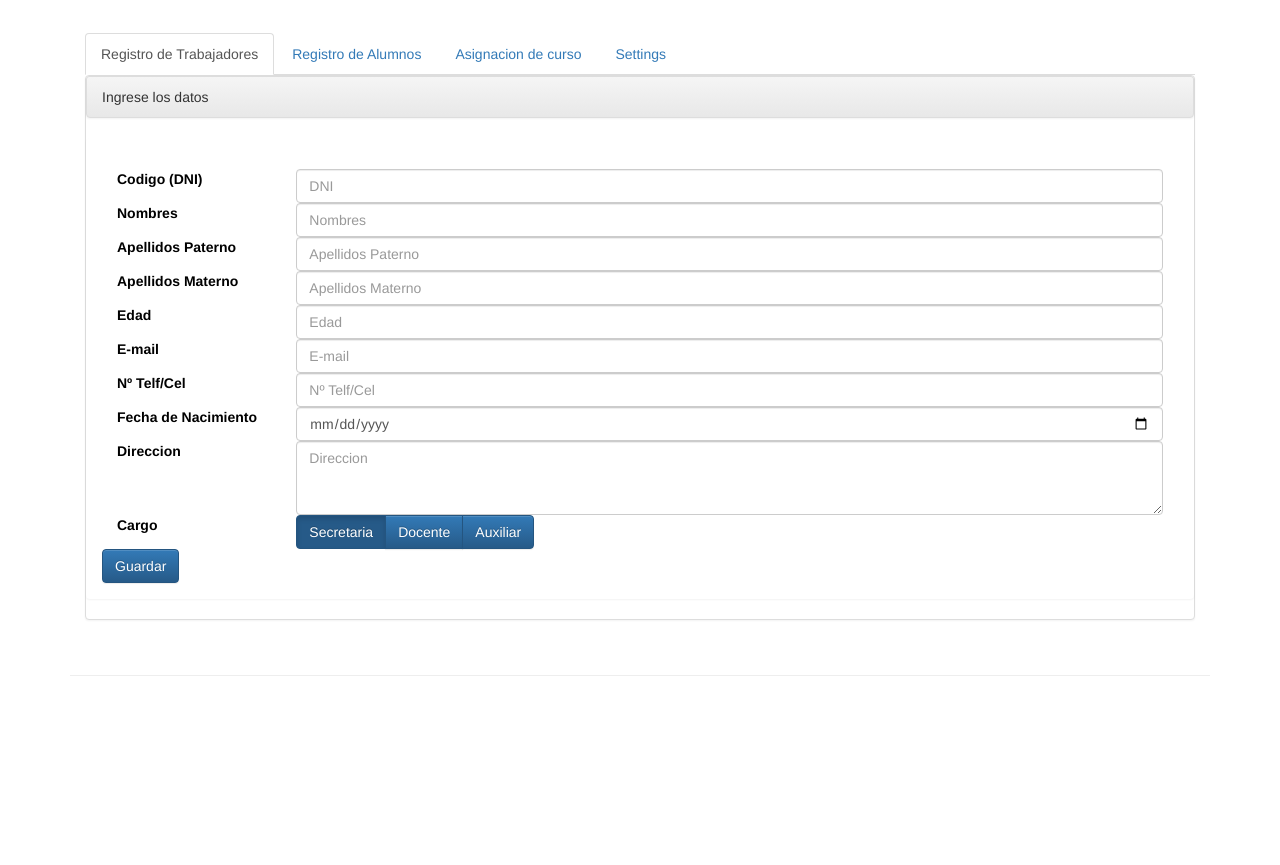
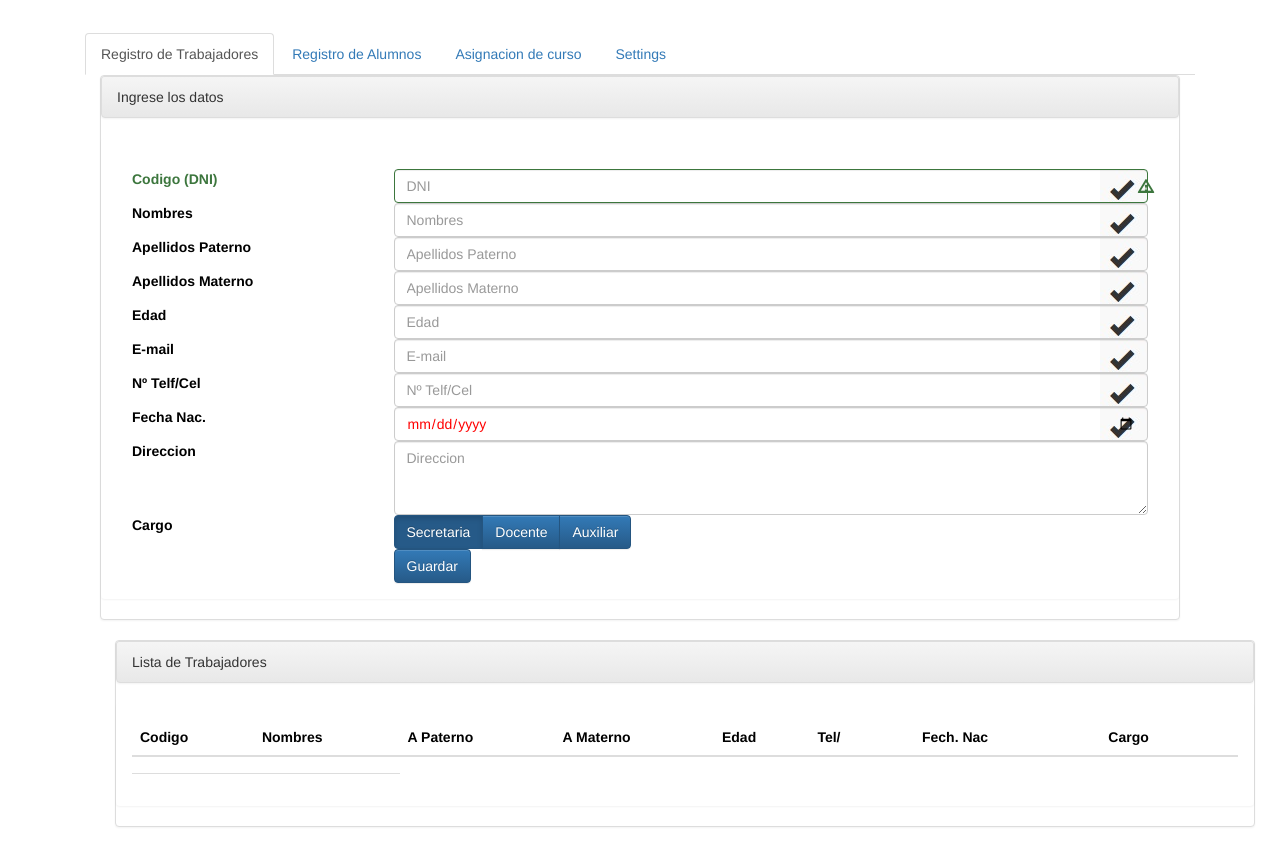
Before and after one commit to McGiver2017/siscol, a website: page SISCOLV2/public_html/siscolA_gestion_reg.html in a window 1280 px wide. Shown: the part 103-968 px from the top of the page. Before the commit the page ends 829 px from the top, so only its background shows below. Drawn offline with nearby package versions, Linux system fonts and the light colour scheme.

Commit message:
actualizacion
16:12 22 de febrero del 2017

```diff
--- a/SISCOLV2/public_html/siscolA_gestion_reg.html
+++ b/SISCOLV2/public_html/siscolA_gestion_reg.html
@@ -13,8 +13,6 @@
 
         <link rel="stylesheet" href="css/bootstrap.min.css">
         <link href="css/carousel.css" rel="stylesheet" type="text/css"/>
-
-
         <link rel="stylesheet" href="css/bootstrap-theme.min.css">
         <link rel="stylesheet" href="css/main.css">
         <link href="css/estilos.css" rel="stylesheet" type="text/css"/>
@@ -107,17 +105,7 @@
         </div>
         <!-- Cabecera -->
 
-        <script>
-            function myFunction() {
-                var porId = $('input:radio[name=reg_cargo]:checked').val();
-                if (porId == "Auxiliar") {
-                    document.getElementById("demo").innerHTML = "<label for='cargo' class='control-label col-xs-2'>Nivel  </label> <div class='btn-group col-xs-10' data-toggle='buttons'> <label class='btn btn-primary active'>  <input type='radio' autocomplete='off' checked name='reg_nivel' value='Primaria' > Primaria </label><label class='btn btn-primary'><input type='radio' autocomplete='off' name='reg_nivel' value='Secundaria'> Secundaria</label></div>";
-                } else {
-                    document.getElementById("demo").innerHTML = "";
-                }
 
-            }
-        </script>
 
         <!-- Menu otra vista -->
         <div class="container">
@@ -135,71 +123,89 @@
                     <!-- Tab panes -->
                     <div class="tab-content">
                         <div role="tabpanel" class="tab-pane active" id="home">
+                            <div class="col-lg-12">
+                                <style>
+                                    input:required:invalid, input:focus:invalid {
+                                        color: red;
+                                        background-image: url(img/succes.jpg);
+                                        background-position: right top;
+                                        background-repeat: no-repeat;
+                                    }
+                                    input:required:valid {
+                                        color: blue;
+                                        background-image: url(img/succes.jpg);
+                                        background-position: right top;
+                                        background-repeat: no-repeat;
+                                    }
+                                </style>
+
                                 <div class="panel panel-default">
                                     <div class="panel panel-heading">
                                         Ingrese los datos
                                     </div>
                                     <div class="panel panel-body">
-                                    <form id="empleados">
-                                        <div class="form-group">
-                                            <label for="reg_codigo" class="control-label col-xs-2">Codigo (DNI)</label>
-                                            <div class="col-xs-10">
-                                                <input required type=number class="form-control" id="reg_codigo" placeholder="DNI">
+                                        <form id="empleados" class="" >
+                                            <div class="form-group has-success has-feedback" id="gcodigo">
+                                                <label for="reg_codigo" class="control-label col-sm-3">Codigo (DNI)</label>
+                                                <div class="col-sm-9 " id="ccodigo" >
+                                                    <input required type="text" class="form-control" id="reg_codigo" placeholder="DNI" aria-describedby="inputSuccess3Status" >
+                                                    <span class="glyphicon glyphicon-warning-sign form-control-feedback" aria-hidden="true"></span>
+                                                    <span id="inputWarning2Status" class="sr-only">(warning)</span>
                                                 </div>
                                             </div>
                                             <div class="form-group">
-                                            <label for="reg_nombres" class="control-label col-xs-2">Nombres</label>
-                                            <div class="col-xs-10" >
+                                                <label for="reg_nombres" class="control-label col-sm-3 ">Nombres</label>
+                                                <div class="col-sm-9" >
                                                     <input required type="text" class="form-control" id="reg_nombres" placeholder="Nombres">
                                                 </div>
                                             </div>
                                             <div class="form-group">
-                                            <label for="reg_apellidos_p" class="control-label col-xs-2">Apellidos Paterno</label>
-                                            <div class="col-xs-10" >
+                                                <label for="reg_apellidos_p" class="control-label col-sm-3">Apellidos Paterno</label>
+                                                <div class="col-sm-9" >
                                                     <input required type="text" class="form-control" id="reg_apellidos_p" placeholder="Apellidos Paterno">
                                                 </div>
                                             </div>
                                             <div class="form-group">
-                                            <label for="reg_apellidos_m" class="control-label col-xs-2">Apellidos Materno</label>
-                                            <div class="col-xs-10" >
+                                                <label for="reg_apellidos_m" class="control-label col-sm-3">Apellidos Materno</label>
+                                                <div class="col-sm-9" >
                                                     <input required type="text" class="form-control" id="reg_apellidos_m" placeholder="Apellidos Materno">
                                                 </div>
                                             </div>
 
                                             <div class="form-group">
-                                            <label for="reg_edad" class="control-label col-xs-2">Edad</label>
-                                            <div class="col-xs-10" >
+                                                <label for="reg_edad" class="control-label col-sm-3">Edad</label>
+                                                <div class="col-sm-9" >
                                                     <input required type="number" class="form-control" id="reg_edad" placeholder="Edad">
                                                 </div>
                                             </div>
                                             <div class="form-group">
-                                            <label for="reg_email" class="control-label col-xs-2">E-mail</label>
-                                            <div class="col-xs-10" >
+                                                <label for="reg_email" class="control-label col-sm-3">E-mail</label>
+                                                <div class="col-sm-9" >
                                                     <input required type="email" class="form-control" id="reg_email" placeholder="E-mail">
                                                 </div>
                                             </div>
                                             <div class="form-group">
-                                            <label for="reg_telf" class="control-label col-xs-2">Nº Telf/Cel</label>
-                                            <div class="col-xs-10" >
+                                                <label for="reg_telf" class="control-label col-sm-3">Nº Telf/Cel</label>
+                                                <div class="col-sm-9" >
                                                     <input required type="email" class="form-control" id="reg_telf" placeholder="Nº Telf/Cel">
                                                 </div>
                                             </div>
                                             <div class="form-group">
-                                            <label for="reg_fech" class="control-label col-xs-2">Fecha de Nacimiento</label>
-                                            <div class="col-xs-10" >
+                                                <label for="reg_fech" class="control-label col-sm-3">Fecha Nac.</label>
+                                                <div class="col-sm-9" >
                                                     <input required type="date" class="form-control" id="reg_fech" placeholder="E-mail">
                                                 </div>
                                             </div>
                                             <div class="form-group">
-                                            <label for="reg_direccion" class="control-label col-xs-2">Direccion</label>
-                                            <div class="col-xs-10" >
+                                                <label for="reg_direccion" class="control-label col-sm-3">Direccion</label>
+                                                <div class="col-sm-9" >
                                                     <textarea required rows="3" class="form-control" id="reg_direccion" placeholder="Direccion"></textarea>
                                                 </div>
                                             </div>
 
                                             <div class="form-group" >
-                                            <label for="cargo" class="control-label col-xs-2">Cargo</label>
-                                            <div class="btn-group col-xs-10" data-toggle="buttons" onChange="myFunction()">
+                                                <label for="cargo" class="control-label col-sm-3">Cargo</label>
+                                                <div class="btn-group col-sm-9" data-toggle="buttons" onChange="myFunction()">
                                                     <label class="btn btn-primary active">
                                                         <input type="radio" autocomplete="off" checked name="reg_cargo" value="Secretaria" > Secretaria
                                                     </label>
@@ -216,8 +222,13 @@
 
                                                 </div>
                                             </div>
+                                            <div class="form-group">
 
-                                        <button type="submit" class="btn btn-primary">Guardar</button>
+                                                <div class="col-sm-3" ></div>
+                                                <div class="col-sm-9" ><button type="submit" class="btn btn-primary">Guardar</button> </div>
+
+                                            </div>
+
 
 
                                         </form>
@@ -225,6 +236,41 @@
 
                                 </div>
 
+                                <div class="container visible-lg">
+                                    <div class="panel panel-default">
+                                        <div class="panel panel-heading">Lista de Trabajadores</div>
+                                        <div class="panel panel-body">
+                                            <table class="table  table-responsive ">
+                                                <thead>
+                                                    <tr>
+                                                        <th>Codigo</th>
+                                                        <th>Nombres</th>
+                                                        <th>A Paterno</th>
+                                                        <th>A Materno</th>
+                                                        <th>Edad</th>
+                                                        <th>Tel/<th>
+                                                        <th>Fech. Nac<th>
+                                                        <th>Cargo<th>
+                                                    </tr>
+                                                </thead>
+                                                <tbody>
+                                                    <tr>
+                                                        <td></td>
+                                                        <td></td>
+                                                    </tr>
+                                                    <tr>
+                                                        <td></td>
+                                                        <td></td>
+                                                    </tr>
+                                                </tbody>
+                                            </table>
+
+                                        </div>
+
+                                    </div>
+                                </div>
+
+                            </div>
 
                         </div>
                         <div role="tabpanel" class="tab-pane" id="profile">
```
Also changed, not shown: SISCOLV2/public_html/js/script.js (+16 -0 lines), SISCOLV2/public_html/css/estilos.css (line endings or trailing spaces), SISCOLV2/public_html/img/succes.jpg (added). Lines whose indentation alone changed are shown as unchanged.
